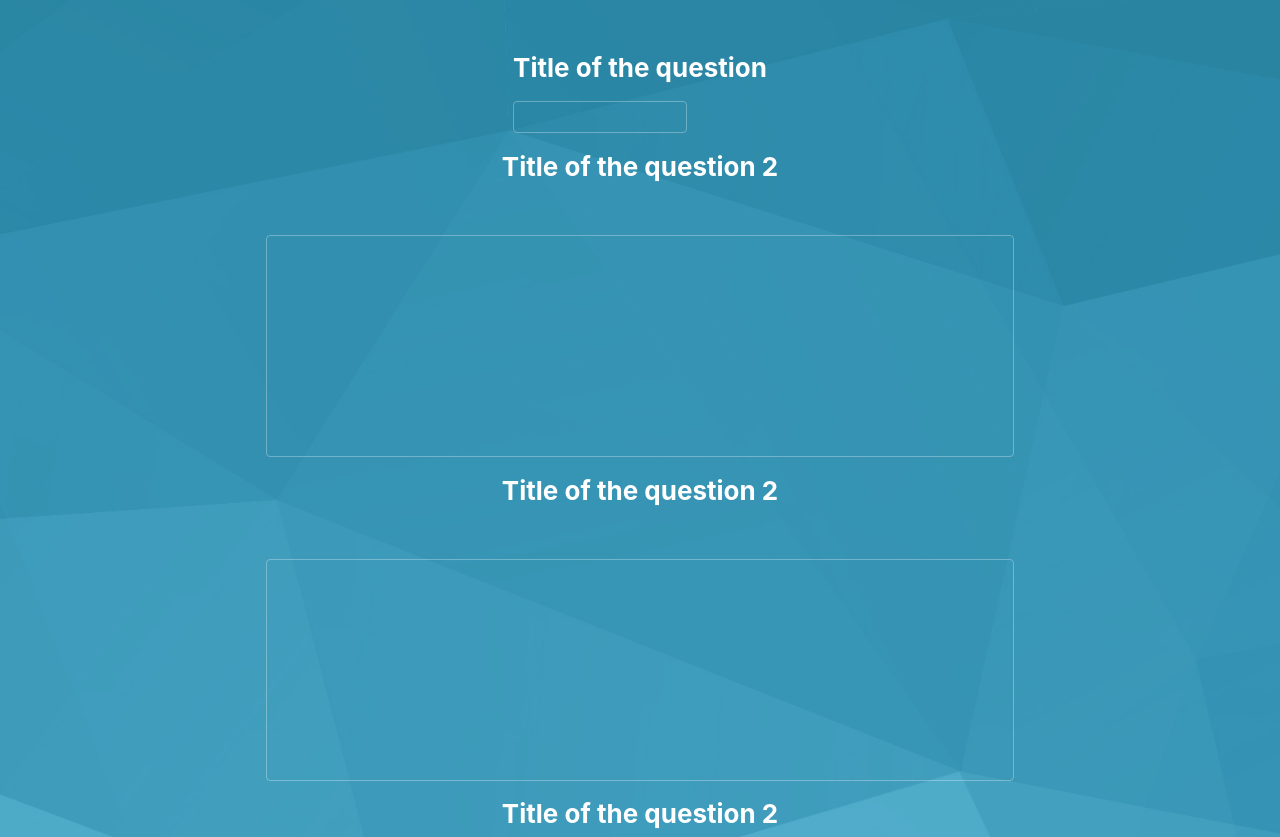
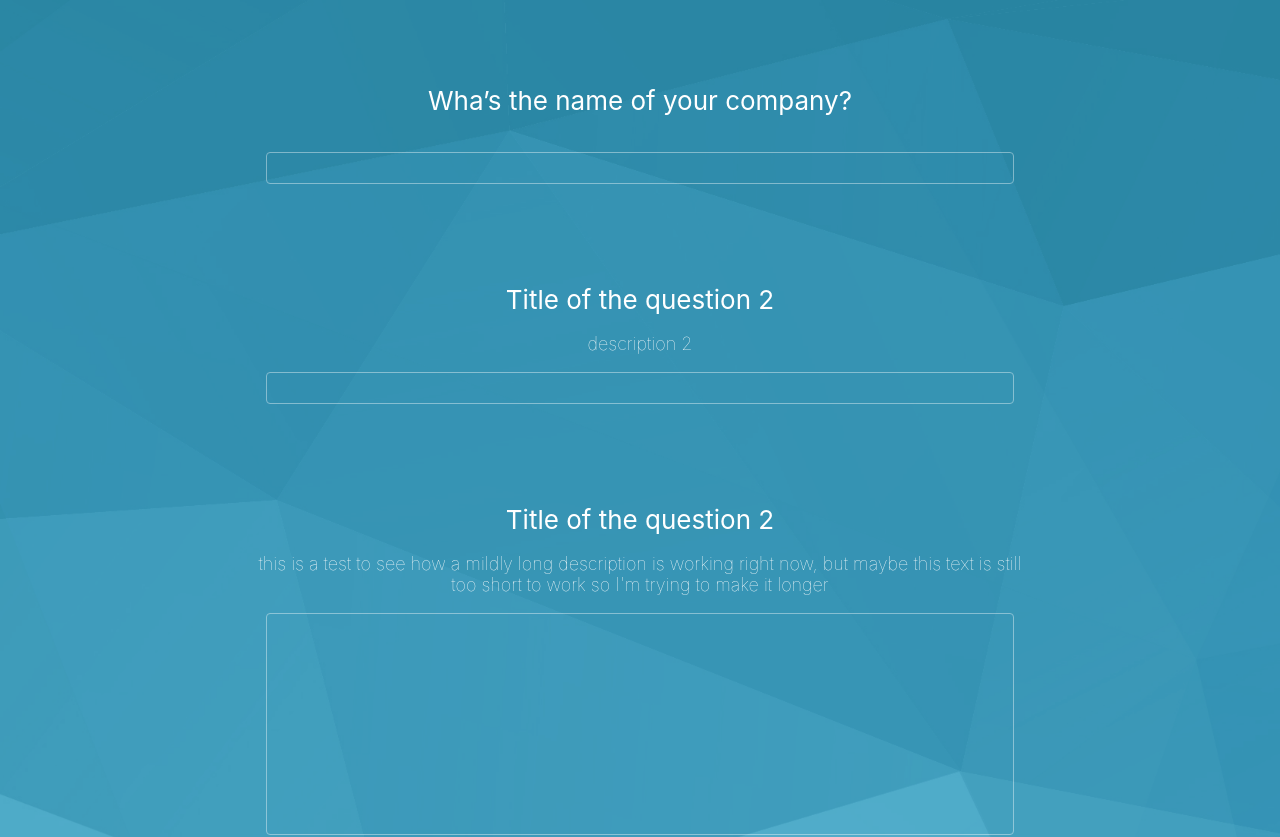
Before and after one commit to Caick1000/easy-plan, a React (Create React App) app: page /single-page in a window 1280 px wide. Shown: the top 837 px of the page. Built offline with nearby package versions, Linux system fonts and the light colour scheme.

Commit message:
Added description in questions

```diff
--- a/src/components/header/index.js
+++ b/src/components/header/index.js
@@ -1,10 +1,11 @@
 import React from "react";
 
 const Header = (props) => {
+    const { title, description } = props;
     return (
         <>
-            <h1 className="h1-header">{props.title? props.title : null}</h1>
-            <p>{props.description ? props.description : null}</p>
+            <h1 className="h1-header">{title ? title : null}</h1>
+            <p className="header-description">{description ? description : null}</p>
         </>
     )
 }
--- a/src/components/question/index.js
+++ b/src/components/question/index.js
@@ -12,11 +12,11 @@ const Question = (props) => {
     case "input":
       return (
         <>
-        <div>
+          <div className="componentWrapper">
             <Header title={title} description={description} />
             <input
               className="input"
-            style={value ? {opacity: 1} : {}}
+              style={value ? { opacity: 1 } : {}}
               onChange={event => setValue(event.target.value)}
               type="text"
             />
@@ -26,17 +26,22 @@ const Question = (props) => {
     case "textarea":
       return (
         <>
+          <div className="componentWrapper">
             <Header title={title} description={description} />
             <textarea
               className="textArea"
+              style={value ? { opacity: 1 } : {}}
               onChange={event => setValue(event.target.value)}
               type="text"
             />
+          </div>
+
         </>
       )
     case "radiobutton":
       return (
         <>
+          <div className="componentWrapper">
             <Header title={title} />
             {values ? values.map((item, index) => {
               return (
@@ -45,7 +50,9 @@ const Question = (props) => {
                   <span className="checkmark"></span>
                 </label>
               )
-          }): null}
+            }) : null}
+          </div>
+
         </>
       )
     default:
--- a/src/pages/single-page.js
+++ b/src/pages/single-page.js
@@ -1,56 +1,15 @@
 import React from "react";
 import Question from "../components/question";
 import Header from "../components/header";
+import { planQuestions } from "../questionsJson";
 
 const SinglePage = () => {
-
-  const planQuestions = [{
-    "planType": "single-page",
-    "title": "Title of the question",
-    "Description": "Description",
-    "component": "input",
-    "values": "hello",
-    "section": "idea"
-},
-{
-  "planType": "single-page",
-  "title": "Title of the question 2",
-  "Description": "Description 2",
-  "component": "textArea",
-  "values": "hello 2",
-  "section": "idea"
-},
-{
-  "planType": "single-page",
-  "title": "Title of the question 2",
-  "Description": "Description 2",
-  "component": "textArea",
-  "values": "hello 2",
-  "section": "idea"
-},
-{
-  "planType": "single-page",
-  "title": "Title of the question 2",
-  "Description": "Description 2",
-  "component": "textArea",
-  "values": "hello 2",
-  "section": "idea"
-},
-{
-  "planType": "single-page",
-  "title": "Title of the question 2",
-  "Description": "Description 2",
-  "component": "textArea",
-  "values": "hello 2",
-  "section": "idea"
-}];
-
   return (
     <>
       {planQuestions.length ? planQuestions.map((question, index) => {
-        const { title, component, values } = question;
-        return <Question title={title} component={component} key={index} values={values} />
-      }) : <Header title="You should not be seeing this..." description="Please enter in contact with the support team"/>}
+        const { title, component, values, description } = question;
+        return <Question title={title} component={component} key={index} values={values} description={description} />
+      }) : <Header title="You should not be seeing this..." description="Please enter in contact with the support team" />}
     </>
   );
 };
--- /dev/null
+++ b/src/questionsJson.js
@@ -0,0 +1,41 @@
+const planQuestions = [{
+  "planType": "single-page",
+  "title": "Wha’s the name of your company?",
+  "component": "input",
+  "values": "hello",
+  "section": "idea"
+},
+{
+  "planType": "single-page",
+  "title": "Title of the question 2",
+  "description": "description 2",
+  "component": "input",
+  "values": "hello 2",
+  "section": "idea"
+},
+{
+  "planType": "single-page",
+  "title": "Title of the question 2",
+  "description": "this is a test to see how a mildly long description is working right now, but maybe this text is still too short to work so I'm trying to make it longer",
+  "component": "textArea",
+  "values": "hello 2",
+  "section": "idea"
+},
+{
+  "planType": "single-page",
+  "title": "Title of the question 2",
+  "description": "description 2",
+  "component": "input",
+  "values": "hello 2",
+  "section": "idea"
+},
+{
+  "planType": "single-page",
+  "title": "Title of the question 2",
+  "description": "description 2",
+  "component": "input ",
+  "values": "hello 2",
+  "section": "idea"
+}];
+
+export { planQuestions }
--- a/src/sass/base/_base.scss
+++ b/src/sass/base/_base.scss
@@ -1,6 +1,6 @@
 body {
     margin: 0;
-    font-family: -apple-system, BlinkMacSystemFont, 'Segoe UI', 'Roboto', 'Oxygen',
+    font-family: -apple-system, BlinkMacSystemFont, 'lato', 'Segoe UI', 'Roboto', 'Oxygen',
       'Ubuntu', 'Cantarell', 'Fira Sans', 'Droid Sans', 'Helvetica Neue',
       sans-serif;
     -webkit-font-smoothing: antialiased;
--- a/src/sass/components/_container.scss
+++ b/src/sass/components/_container.scss
@@ -14,3 +14,12 @@
   justify-content: center;
   color: #fff;
 }
+
+.componentWrapper {
+  margin: 50px;
+  width: 100%;
+  display: flex;
+  flex-direction: column;
+  align-items: center;
+
+}
--- a/src/sass/components/_form.scss
+++ b/src/sass/components/_form.scss
@@ -5,13 +5,13 @@
   position: relative;
   padding: 10px;
   border-radius: 4px;
-  font-family: "Gotham SSm A", "Gotham SSm B", sans-serif;
+  font-family: "lato", "Gotham SSm A", "Gotham SSm B", sans-serif;
   font-size: 16px;
   font-weight: 400;
   line-height: normal;
   background-color: transparent;
   color: #fff;
-  opacity: 0.3;
+  opacity: 0.4;
   outline: none;
   border: 1px solid #fff;
   box-shadow: 0px 4px 20px 0px transparent;
@@ -27,13 +27,13 @@
     padding: 10px;
     border: none;
     border-radius: 4px;
-    font-family: "Gotham SSm A", "Gotham SSm B", sans-serif;
+    font-family: "lato", "Gotham SSm A", "Gotham SSm B", sans-serif;
     font-size: 16px;
     font-weight: 400;
     line-height: normal;
     background-color: transparent;
     color: #fff;
-    opacity: 0.3;
+    opacity: 0.4;
     outline: none;
     border: 1px solid #fff;
     box-shadow: 0px 4px 20px 0px transparent;
@@ -111,7 +111,7 @@
   top: 5px;
   width: 5px;
   height: 10px;
-  border: solid #5a9cb8;
+  border: solid #1198C2;
   border-width: 0 3px 3px 0;
   -webkit-transform: rotate(45deg);
   -ms-transform: rotate(45deg);
--- a/src/sass/components/_header.scss
+++ b/src/sass/components/_header.scss
@@ -1,3 +1,11 @@
 .h1-header {
     font-size: 26px;
+    margin: 0;
+    font-weight: normal;
 }
+
+.header-description {
+    text-align: center;
+    width: 65%;
+    font-weight: lighter;
+}
```
Lines whose indentation alone changed are shown as unchanged.
